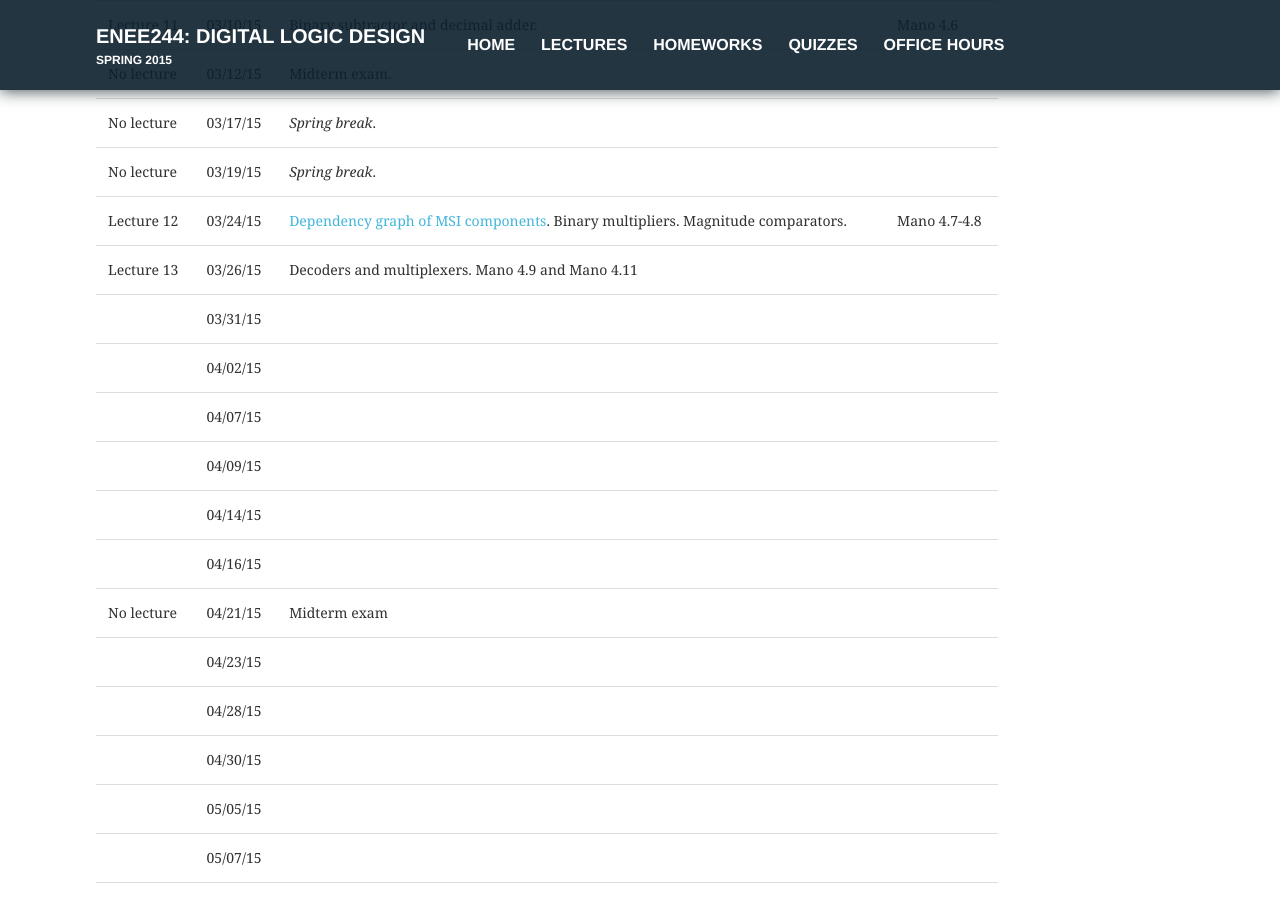
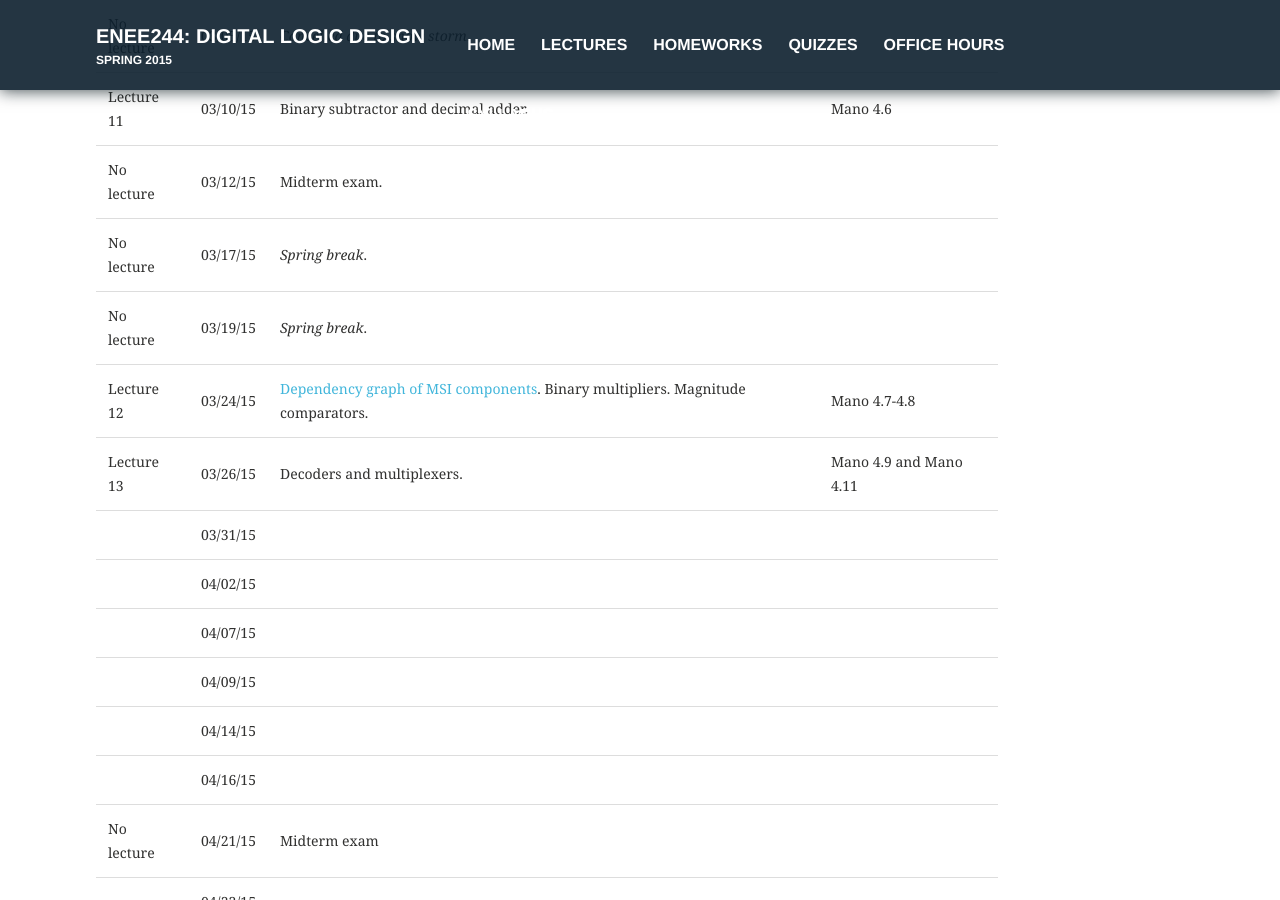
Before and after one commit to enee244/enee244.github.io, a Jekyll site: the page built from lectures/index.md, in a window 1280 px wide and 900 px high, scrolled down 1167 px. Built offline with Jekyll 4.4.1, drawn with Linux system fonts in a browser that asks for light colours.

```diff
--- a/lectures/index.md
+++ b/lectures/index.md
@@ -27,7 +27,7 @@ published: true
 |No lecture |03/17/15 |  *Spring break*.|
 |No lecture |03/19/15 |  *Spring break*.|
 |Lecture 12 |03/24/15 | [Dependency graph of MSI components](http://enee244.github.io/lectures/msi.pdf). Binary multipliers. Magnitude comparators.  | Mano 4.7-4.8
-|Lecture 13 |03/26/15 | Decoders and multiplexers.  Mano 4.9 and Mano 4.11|
+|Lecture 13 |03/26/15 | Decoders and multiplexers.  | Mano 4.9 and Mano 4.11
 ||03/31/15 |  |
 ||04/02/15 ||
 ||04/07/15 ||
```
